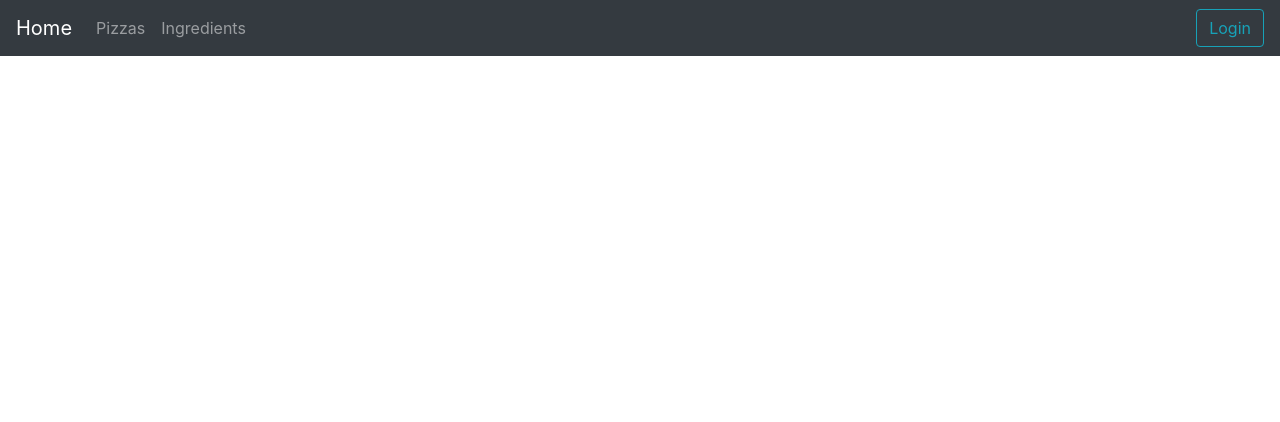
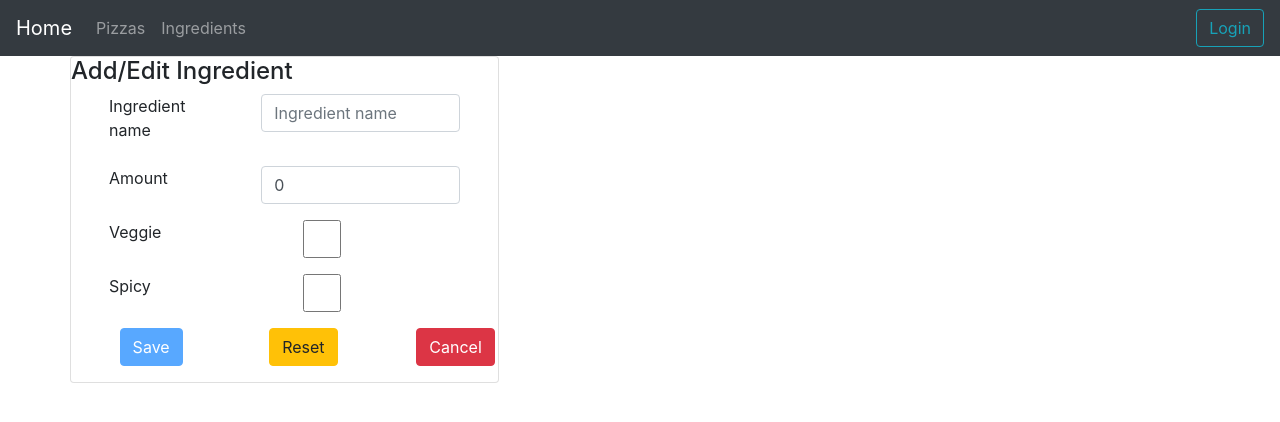
Before and after one commit to ardi1998/web_front_end, a React (Create React App) app: page / in a window 1280 px wide. Shown: the top 422 px of the page. Built offline with nearby package versions, Linux system fonts and the light colour scheme.

Commit message:
fixed redirect

```diff
--- a/src/components/App/App.js
+++ b/src/components/App/App.js
@@ -1,7 +1,7 @@
 import React, {Component} from 'react';
 import './App.css';
 import Header from "../Header/header";
-import {BrowserRouter as Router, Route} from 'react-router-dom'
+import {BrowserRouter as Router, Redirect, Route} from 'react-router-dom'
 
 import Pizza from "../Pizza/Pizza";
 import AddIngredient from "../AddIngredient/AddIngredient";
@@ -36,6 +36,9 @@ class App extends Component {
                     <Route exact path={"/ingredient/:name/edit"}
                            render={(props) => <AddIngredient isEdit={true} {...props}/>}>
                     </Route>
+                    <Route exact path={"/"} render={() => <AddIngredient isEdit={false}/>}>
+                    </Route>
+                    <Redirect to={"/"} />
 
                 </div>
             </Router>
--- a/src/components/Ingredients/Ingredients.js
+++ b/src/components/Ingredients/Ingredients.js
@@ -5,13 +5,11 @@ class Ingredients extends React.Component {
 
     constructor(props) {
         super(props);
-        console.log(this.props);
         this.handleDetails = this.handleDetails.bind(this);
         this.handleEdit = this.handleEdit.bind(this);
     }
 
     render() {
-        console.log(this.props);
         return (
             <div className="row">
                 <h4 className="text-upper text-left">Ingredients</h4>
```
